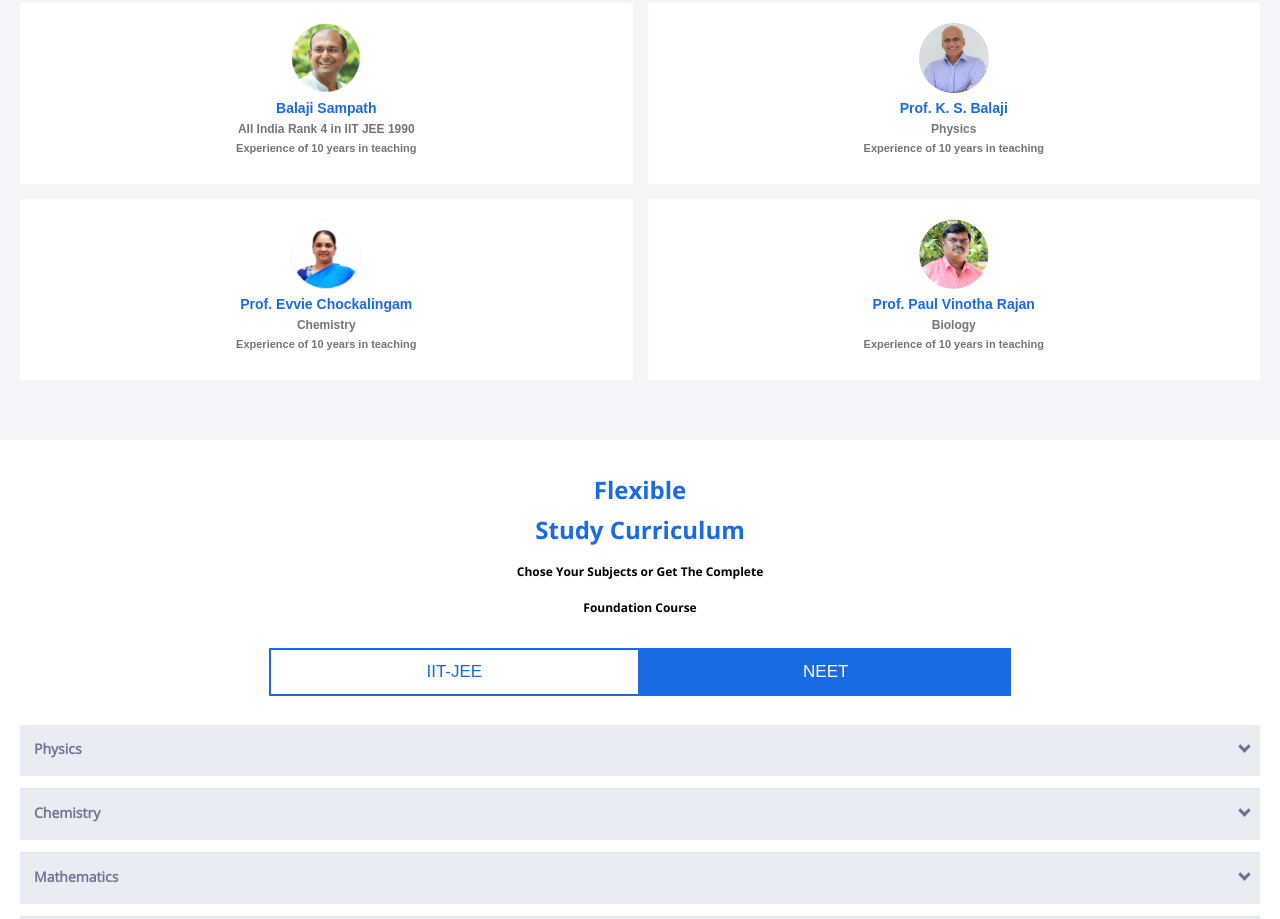
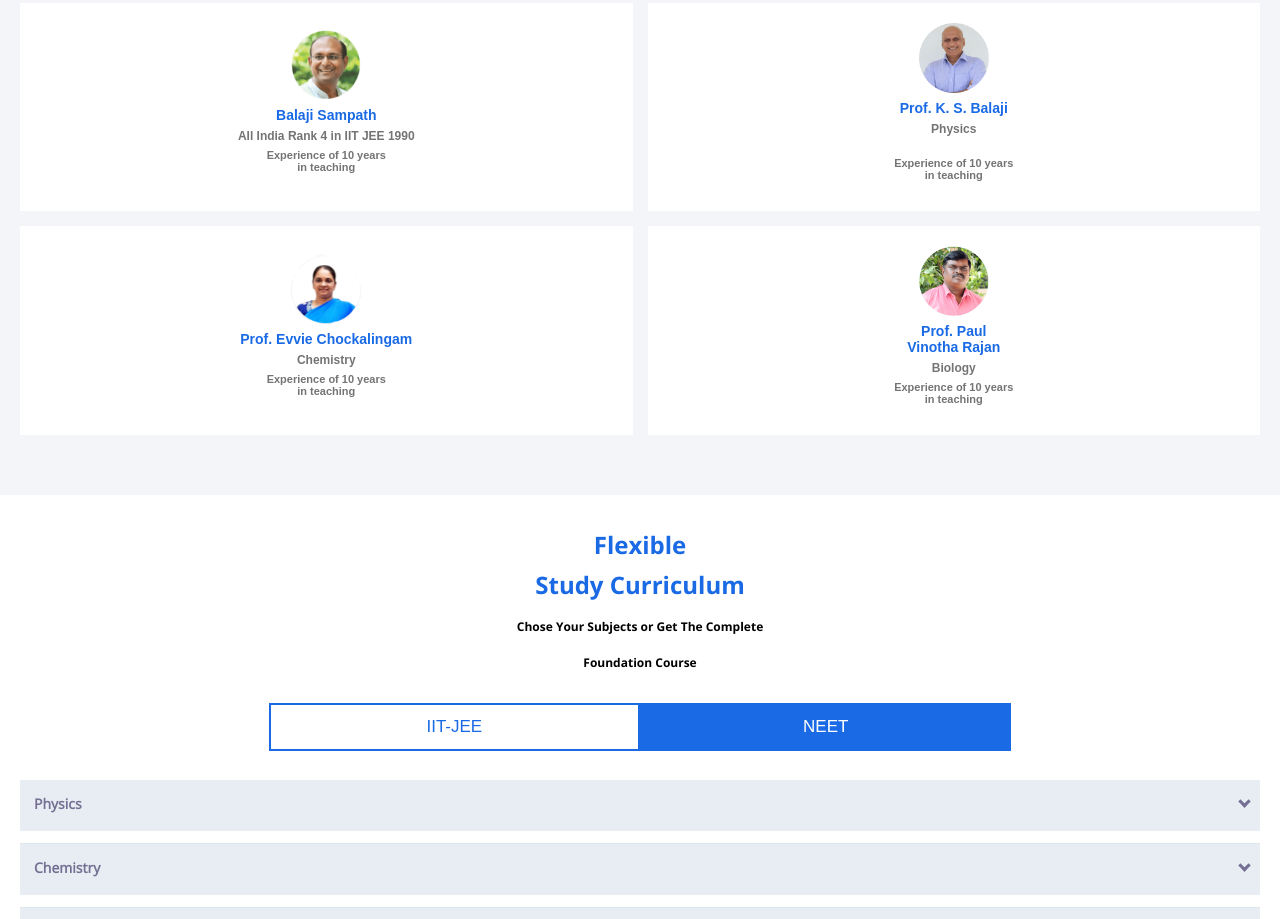
Before and after one commit to Simman1011/Ahaguru, a plain HTML site: page index.html in a window 1280 px wide. Shown: the part 2326-3245 px from the top of the page. Drawn offline with Linux system fonts and the light colour scheme; a script that the page names is missing.

Commit message:
Add files via upload

```diff
--- a/index.html
+++ b/index.html
@@ -314,7 +314,7 @@
                 <a href="#enquire-form" class="btn initiate-payment">ENQUIRE NOW</a>
             </div>
             <div class="box">
-                <img src="mfd/assets/img/third_block_self_study.png" alt="lab_stu" width="67%"
+                <img src="mfd/assets/img/third_block_self_study.png" alt="lab_stu" width="50%"
                     style="right: 0px; bottom: -50px;">
                 <h4>Self Study Course</h4>
                 <p class="box-text">Online video lessons for all topics. Learn any topic, anytime at your pace and
@@ -371,7 +371,7 @@
                     <div class="teacher-info">
                         <div class="teacher-name">Balaji Sampath</div>
                         <div class="teacher-rank">All India Rank 4 in IIT JEE 1990</div>
-                        <div class="teacher-para">Experience of 10 years in teaching</div>
+                        <div class="teacher-para">Experience of 10 years <br> in teaching</div>
                     </div>
                 </div>
             </button>
@@ -384,7 +384,8 @@
                     <div class="teacher-info">
                         <div class="teacher-name">Prof. K. S. Balaji</div>
                         <div class="teacher-rank">Physics</div>
-                        <div class="teacher-para">Experience of 10 years in teaching</div>
+                        <div class="">&nbsp;</div>
+                        <div class="teacher-para">Experience of 10 years <br> in teaching</div>
                     </div>
                 </div>
             </button>
@@ -397,7 +398,7 @@
                     <div class="teacher-info">
                         <div class="teacher-name">Prof. Evvie Chockalingam</div>
                         <div class="teacher-rank">Chemistry</div>
-                        <div class="teacher-para">Experience of 10 years in teaching</div>
+                        <div class="teacher-para">Experience of 10 years <br> in teaching</div>
                     </div>
                 </div>
             </button>
@@ -408,9 +409,9 @@
                         <img src="mfd/assets/img/paul.png" alt="teach" width="100%">
                     </div>
                     <div class="teacher-info">
-                        <div class="teacher-name">Prof. Paul Vinotha Rajan</div>
+                        <div class="teacher-name">Prof. Paul <br> Vinotha Rajan</div>
                         <div class="teacher-rank">Biology</div>
-                        <div class="teacher-para">Experience of 10 years in teaching</div>
+                        <div class="teacher-para">Experience of 10 years <br> in teaching</div>
                     </div>
                 </div>
             </button>
```
